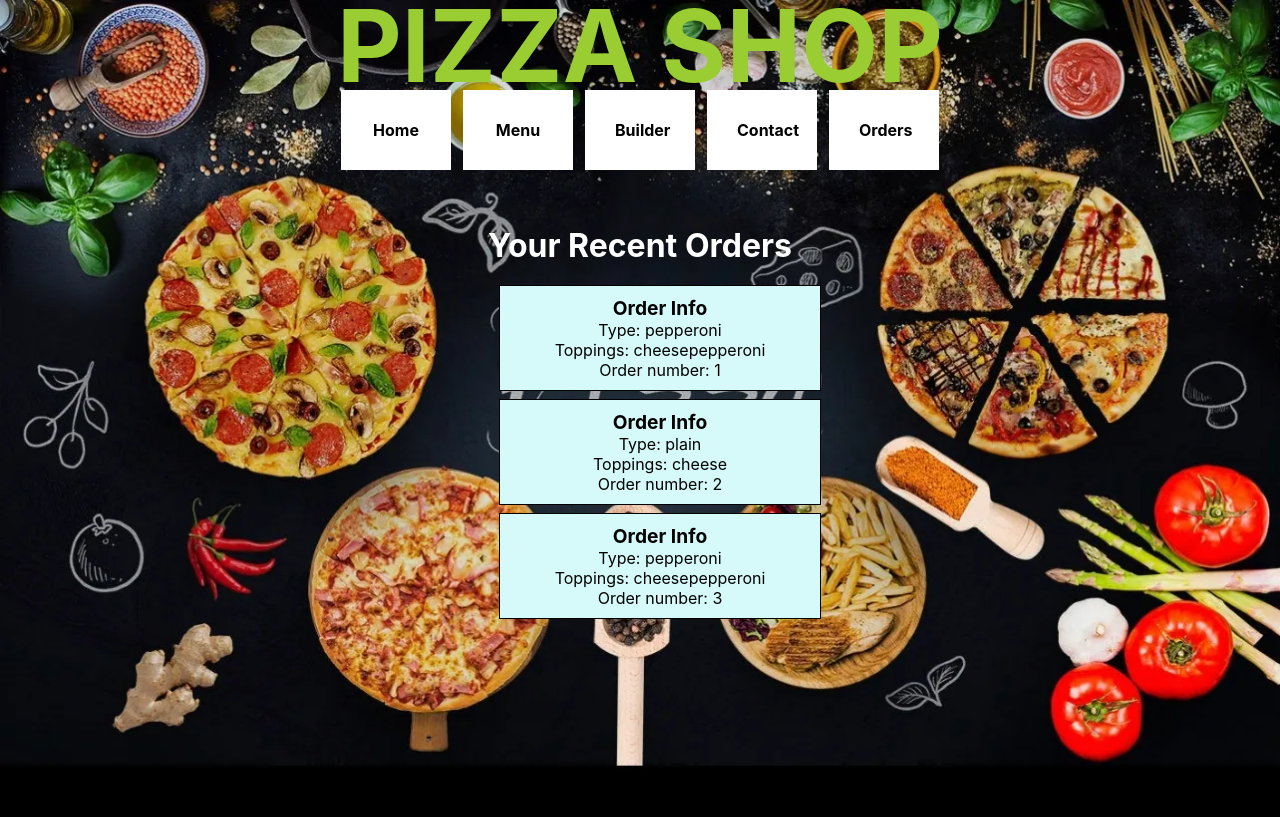
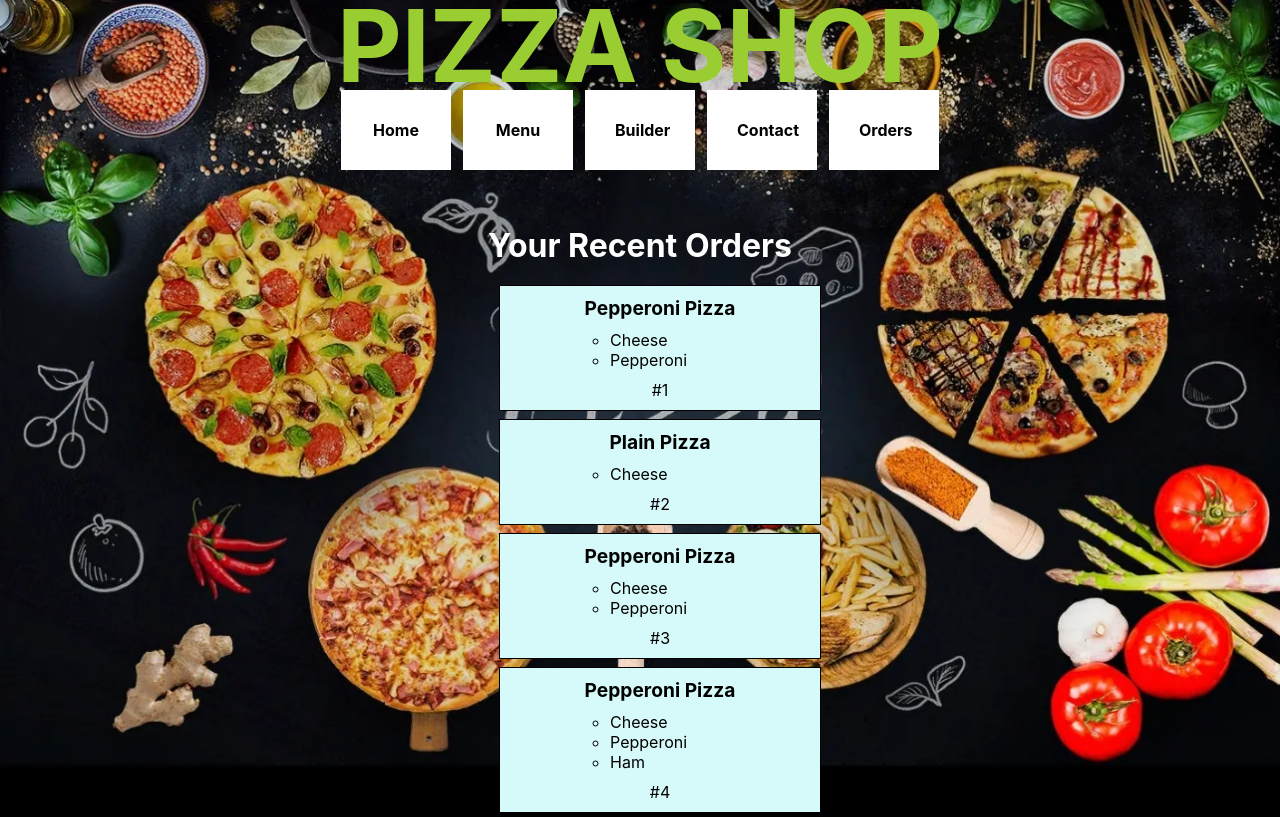
Before and after one commit to cch0088/pizzashop, a React (Create React App) app: page /orders in a window 1280 px wide. Built offline with nearby package versions, Linux system fonts and the light colour scheme; data requests are answered from the project's data file.

Commit message:
Tidy Orders page

```diff
--- a/db.json
+++ b/db.json
@@ -113,6 +113,16 @@
         "pepperoni"
       ],
       "id": 3
+    },
+    {
+      "name": "",
+      "type": "pepperoni",
+      "toppings": [
+        "cheese",
+        "pepperoni",
+        "ham"
+      ],
+      "id": 4
     }
   ]
 }
--- a/src/App.css
+++ b/src/App.css
@@ -335,11 +335,19 @@ body {
   padding: 10px;
   width: 300px;
   margin: 4px;
+  align-items: center;
+  display: flex;
+  flex-direction: column;
 }
 
 .center {
   text-align: center;
-  font-size: medium;
+}
+
+.center-left {
+  padding: 10px;
+  text-align: left;
+  width: 60%;
 }
 
 .order-info {
--- a/src/components/ListOrder.js
+++ b/src/components/ListOrder.js
@@ -4,10 +4,13 @@ function ListOrder({type, toppings, id}) {
     return(
         <div className="order-content">
             <div className="div-box">
-                <div className="order-info">Order Info</div>
-                <div className="center">Type: {type}</div>
-                <div className="center">Toppings: {toppings}</div>
-                <div className="center">Order number: {id}</div>
+                <div className="order-info">{type.charAt(0).toUpperCase() + type.slice(1)} Pizza</div>
+                <div className="center-left">
+                    <ul>{toppings.map((topping, index) => {
+                        return <li key={index}>{topping.charAt(0).toUpperCase() + topping.slice(1)}</li>})}
+                    </ul>
+                </div>
+                <div className="center">#{id}</div>
             </div>
         </div>
     )
```
